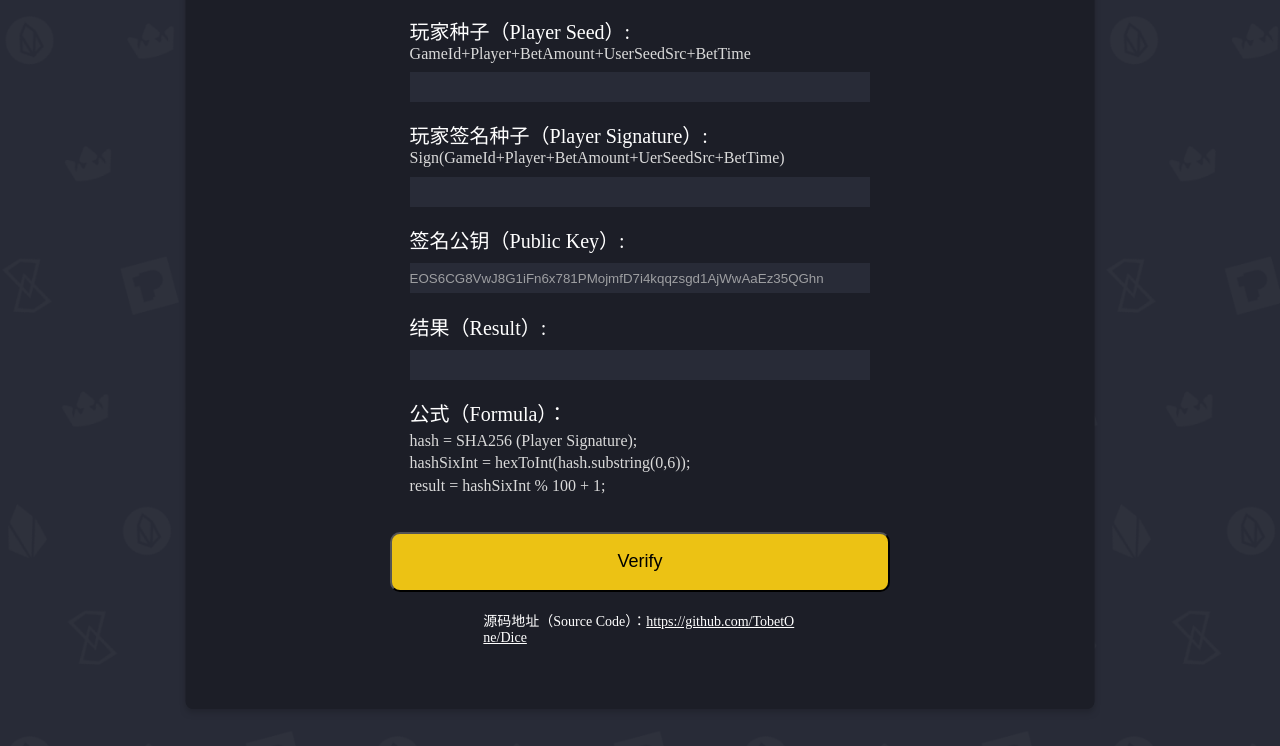
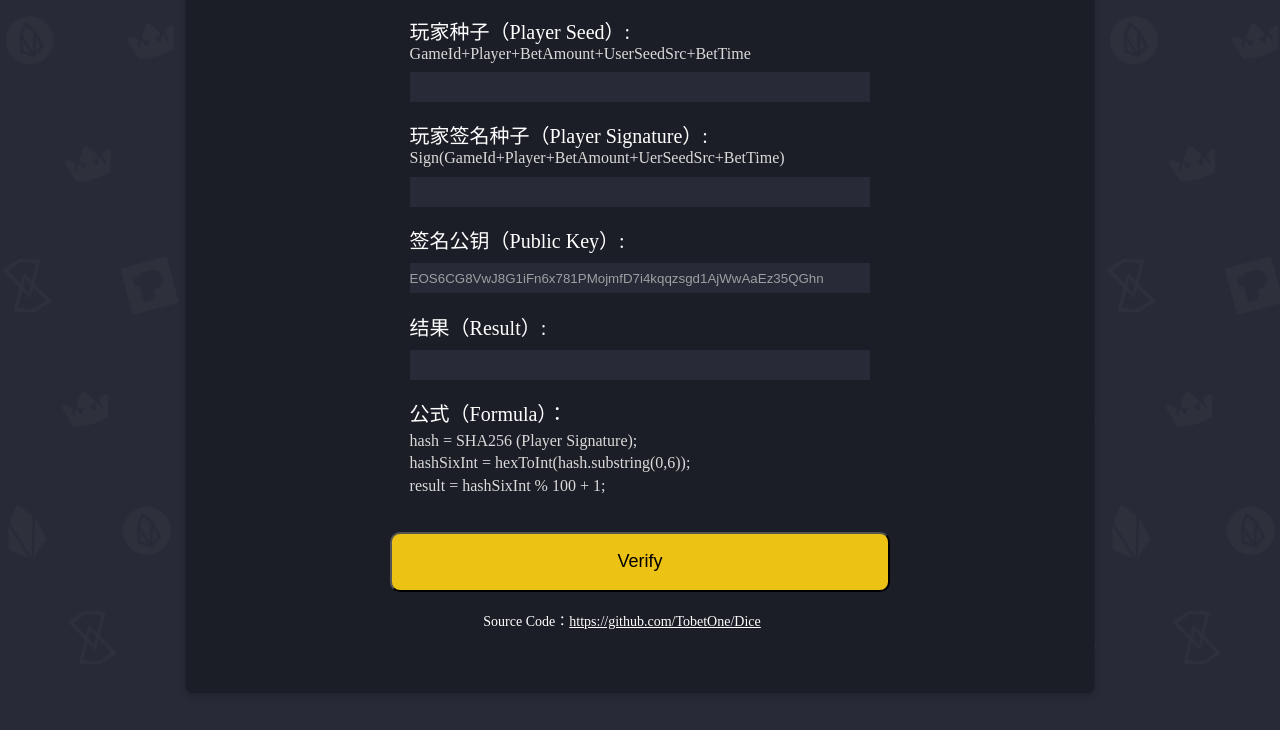
Before and after one commit to TobetOne/Dice, a plain HTML site: page index.html in a window 1280 px wide. Shown: the part 136-882 px from the top of the page. Drawn offline with Linux system fonts and the light colour scheme.

Commit message:
Update index.html

```diff
--- a/index.html
+++ b/index.html
@@ -259,7 +259,7 @@
         </form>
         <button class="verifyBtn" onclick="getBpResult()">Verify</button>
         <div class="address">
-            <p >源码地址（Source Code）：<a style="color: #FFFFFF" href="https://github.com/TobetOne/Dice" target="_blank">https://github.com/TobetOne/Dice</a></p>
+            <p >Source Code：<a style="color: #FFFFFF" href="https://github.com/TobetOne/Dice" target="_blank">https://github.com/TobetOne/Dice</a></p>
             </p>
         </div>
 
```
